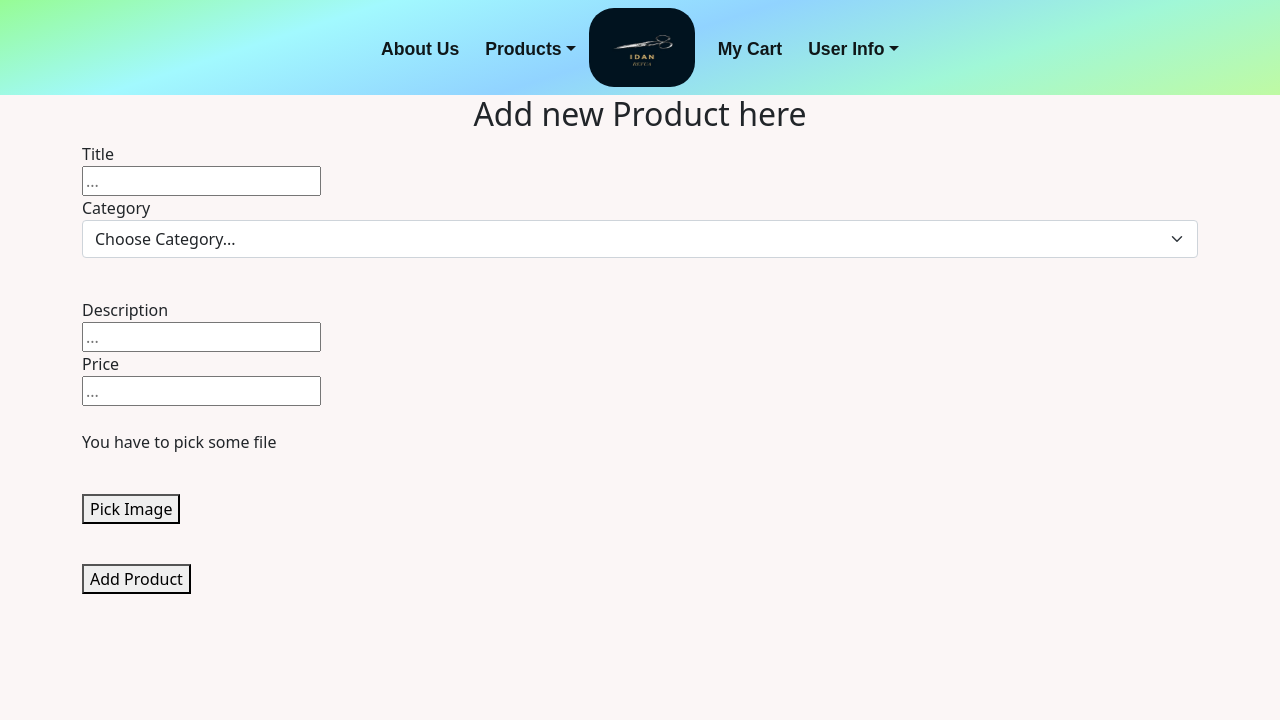
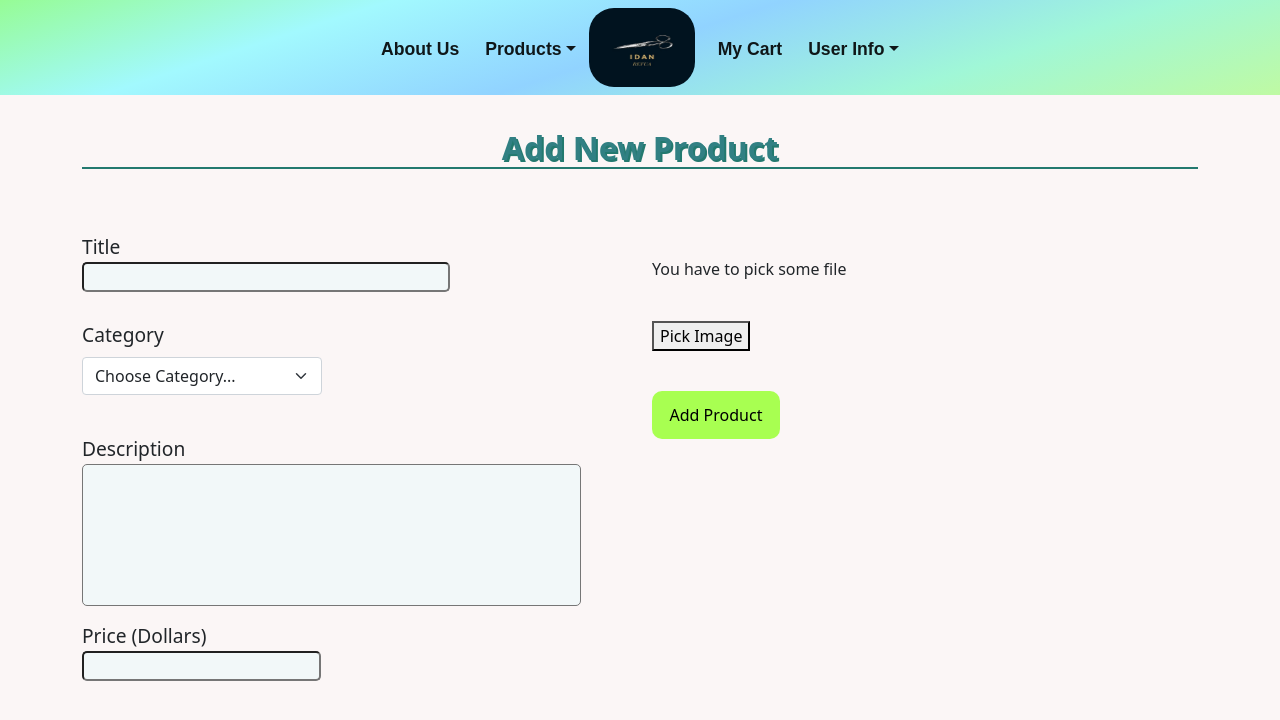
Before and after one commit to idanRefua/Pet-Store, a React (Create React App) app in the folder Frontend/: page /addproduct in a window 1280 px wide. Shown: the top 720 px of the page. Built offline with nearby package versions, Linux system fonts and the light colour scheme; sample sign-in values are in the browser's storage.

Commit message:
style add product pag

```diff
--- a/Frontend/src/components/ImageUpload/ImageUpload.jsx
+++ b/Frontend/src/components/ImageUpload/ImageUpload.jsx
@@ -58,7 +58,11 @@ export default function IamgeUpload(props) {
         </div>
         <br />
 
-        <button type="button" onClick={handleImagePick}>
+        <button
+          className="pick-img-btn"
+          type="button"
+          onClick={handleImagePick}
+        >
           Pick Image
         </button>
       </div>
--- a/Frontend/src/components/MyProductsComponent/MyProductsComponent.jsx
+++ b/Frontend/src/components/MyProductsComponent/MyProductsComponent.jsx
@@ -7,7 +7,7 @@ export default function MyProductsComponent(props) {
   };
 
   const handleDelete = () => {
-    props.onDelete(props.id);
+    props.onDelete(props.id, props.title);
   };
 
   const moveToProduct = () => {
--- a/Frontend/src/components/ProductFormComponent/ProductFormComponent.jsx
+++ b/Frontend/src/components/ProductFormComponent/ProductFormComponent.jsx
@@ -16,7 +16,6 @@ export default function ProductFormComponent() {
   const handleImageInput = (pickedFile, fileIsValid) => {
     if (fileIsValid) {
       setImage(pickedFile);
-      console.log(pickedFile);
     }
   };
   const handleTitleInput = (e) => {
@@ -27,7 +26,6 @@ export default function ProductFormComponent() {
   };
   const handleCategoryInput = (e) => {
     setCategory(e.target.value);
-    console.log(e.target.value);
   };
   const handlePriceInput = (e) => {
     setPrice(e.target.value);
@@ -46,7 +44,7 @@ export default function ProductFormComponent() {
       if (category === "Food" || category === "Equip") {
         const result = await axios.post("/products/addproduct", formData);
         const data = await result.data;
-        history.push("/products");
+        history.push("/myproducts");
       } else {
         alert(`Category must be "Food" Or "Equip"`);
       }
@@ -57,57 +55,71 @@ export default function ProductFormComponent() {
 
   return (
     <form
-      className="container"
+      className="container add-product-box"
       onSubmit={handleSubmitForm}
       encType="multipart/form-data"
     >
-      <h2 className="d-flex justify-content-center">Add new Product here </h2>
-
-      <label>Title</label>
+      <h2 className="d-flex justify-content-center add-product-title-page">
+        Add New Product
+      </h2>
+      <div className="row">
+        <div className="col-md-6">
+          <label className="label-add-product">Title</label>
           <br />
           <input
             type="text"
-        placeholder="..."
             onChange={handleTitleInput}
             value={title}
+            className="title-input input-add-product"
           />
           <br />
-      <label>Category</label>
+          <label className="category-label label-add-product">Category</label>
           <br />
           <div className="input-group mb-3 select-input-add-product">
             <select
               value={category}
-          className="form-select"
+              className="form-select select-title"
               id="inputGroupSelect01"
               onChange={handleCategoryInput}
             >
               <option defaultValue>Choose Category...</option>
-          <option value="Food">Food</option>
-          <option value="Equip">Equip</option>
+              <option className="input-add-product" value="Food">
+                Food
+              </option>
+              <option className="input-add-product" value="Equip">
+                Equip
+              </option>
             </select>
           </div>
           <br />
-      <label>Description</label>
+          <label className="label-add-product">Description</label>
+          <br />
+          <textarea
+            value={description}
+            onChange={handleDescriptionInput}
+            name=""
+            id=""
+            className="text-area-product-description input-add-product"
+            cols={50}
+            rows={5}
+          ></textarea>
+          <br />
+          <label className="label-add-product">Price (Dollars)</label>
           <br />
           <input
             type="text"
-        placeholder="..."
-        onChange={handleDescriptionInput}
-        value={description}
-        name="description"
-      />
-      <br />
-      <label>Price</label>
-      <br />
-      <input
-        type="text"
-        placeholder="..."
+            placeholder=""
             onChange={handlePriceInput}
             value={price}
             name="price"
+            className="input-add-product"
           />
-      <IamgeUpload onInput={handleImageInput} />
-      <button>Add Product</button>
+        </div>
+        <div className="col-md-6">
+          <IamgeUpload onInput={handleImageInput} className="img-upload" />
+          <button className="add-product-btn">Add Product</button>
+        </div>
+      </div>
     </form>
   );
 }
--- a/Frontend/src/components/ProductFormComponent/product-form-component.css
+++ b/Frontend/src/components/ProductFormComponent/product-form-component.css
@@ -1,3 +1,54 @@
+.add-product-box {
+  margin-top: 2.1em;
+}
+
+.add-product-title-page {
+  margin-bottom: 2em;
+  font-weight: bold;
+  color: rgb(49, 128, 131);
+  text-shadow: 2px 2.1px rgb(35, 121, 111);
+  border-bottom: 2px solid rgb(35, 121, 111);
+}
 .select-input-add-product {
-  width: 15em;
+  width: 15em !important;
 }
+
+.category-label {
+  margin-top: 1em;
+}
+
+.input-add-product {
+  background: #f2f8f9;
+  border-radius: 5px;
+  margin-bottom: 10px;
+}
+
+.label-add-product {
+  font-size: 1.2em;
+  font-weight: 500;
+}
+.select-title {
+  margin-top: 7px;
+}
+
+.text-area-product-description {
+  resize: none;
+  padding: 10px;
+}
+
+.title-input {
+  width: 23em;
+}
+
+.add-product-btn {
+  width: 8em;
+  height: 3em;
+  background-color: rgb(168, 255, 81);
+  border: 0px;
+  padding: 5px;
+  border-radius: 10px;
+}
+
+.add-product-btn:hover {
+  box-shadow: 3px 3px 3px black;
+}
--- a/Frontend/src/pages/MyProducts/MyProductsPage.jsx
+++ b/Frontend/src/pages/MyProducts/MyProductsPage.jsx
@@ -8,9 +8,9 @@ import axios from "axios";
 export default function MyProductsPage() {
   const [productsArray, setProductsArray] = useState([]);
   const history = useHistory();
-  const hadnleDeletProduct = (productId) => {
+  const hadnleDeletProduct = (productId, productTitle) => {
     const userConfirm = window.confirm(
-      "Are You Sure You want delete this Product ? "
+      `Are You Sure You want delete this Product  - ${productTitle}? `
     );
     if (userConfirm) {
       axios
--- a/Frontend/src/pages/ProductPage/ProductPage.jsx
+++ b/Frontend/src/pages/ProductPage/ProductPage.jsx
@@ -24,7 +24,6 @@ export default function ProductPage() {
         setProduct(res.data);
         setProductsReviews(res.data.reviews);
         setProductLikes(res.data.likes);
-        console.log(res.data);
       })
       .catch(() => {
         history.push("/notfound");
@@ -59,7 +58,6 @@ export default function ProductPage() {
       )
       .then((res) => {
         setLikes(res.data);
-        console.log(res.data);
       })
       .catch((error) => console.log(error));
   };
@@ -75,6 +73,10 @@ export default function ProductPage() {
 
   const hadnleReviewText = (e) => {
     setReview(e.target.value);
+  };
+
+  const handleDeleteReview = () => {
+    axios.delete();
   };
 
   return (
@@ -154,6 +156,11 @@ export default function ProductPage() {
                     <tr key={review._id}>
                       <td>{review.userName}</td>
                       <td>{review.review}</td>
+                      {review.byUser === userInfo._id && (
+                        <td>
+                          <button onClick={handleDeleteReview}>Delete</button>
+                        </td>
+                      )}
                     </tr>
                   );
                 })}
--- a/Frontend/src/pages/UserCartPage/UserCartPage.jsx
+++ b/Frontend/src/pages/UserCartPage/UserCartPage.jsx
@@ -5,10 +5,6 @@ import { useSelector } from "react-redux";
 export default function UserCartPage() {
   const user = useSelector((state) => state.auth.userInfo);
   const [userCart, setUserCart] = useState([]);
-
-  /*  useEffect(() => {
-    axios.get()
-  }, []); */
 
   return (
     <div className="row">
```
Also changed, not shown: 4 other files (tests, documents, lock files or other folders). Lines whose indentation alone changed are shown as unchanged.
